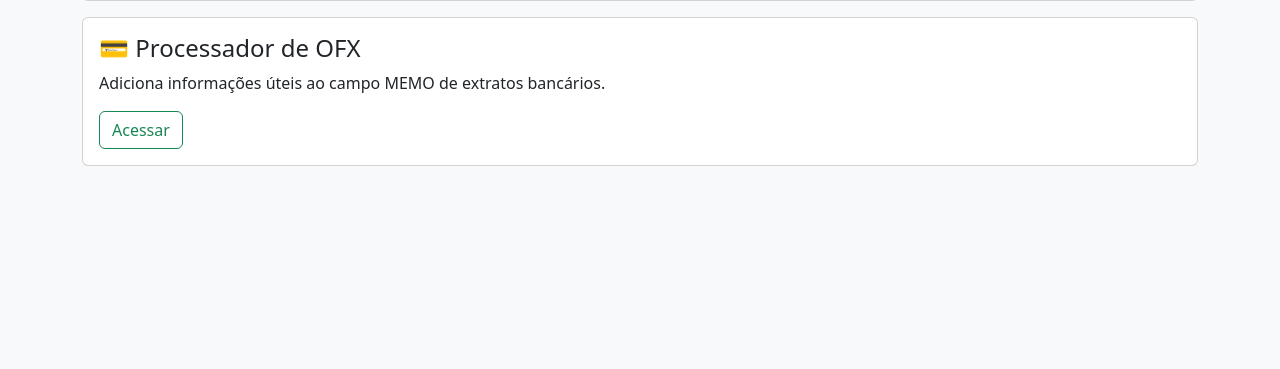
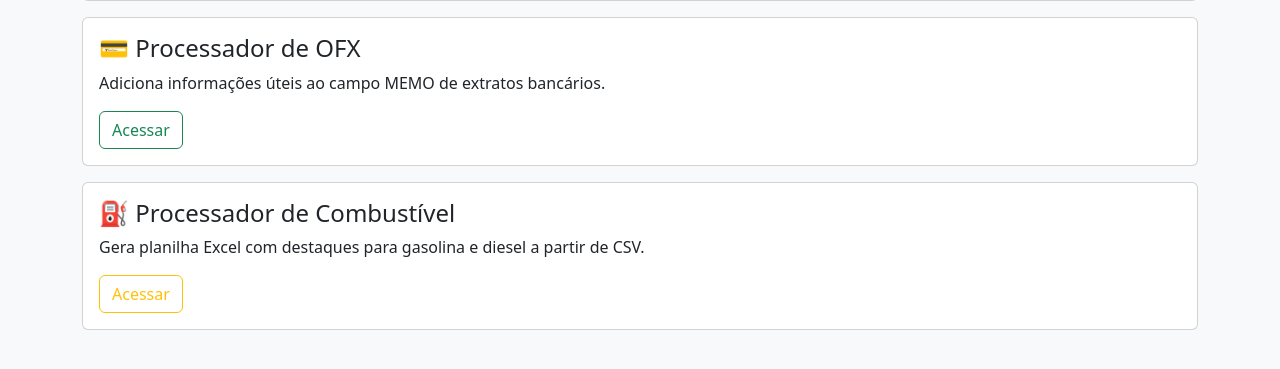
Before and after one commit to Egewarth05/Utilitarios, a Flask app: page / in a window 1280 px wide. Shown: the part 268-637 px from the top of the page. Run offline with Flask 3, Linux system fonts and the light colour scheme.

Commit message:
Update index.html

```diff
--- a/templates/index.html
+++ b/templates/index.html
@@ -9,6 +9,7 @@
   <div class="container py-5">
     <h1 class="text-primary mb-4">🔧 Utilitários Internos</h1>
 
+    <!-- Comparador de NFs -->
     <div class="card mb-3">
       <div class="card-body">
         <h4 class="card-title">📁 Comparador de NFs (RAR x PDF)</h4>
@@ -17,6 +18,7 @@
       </div>
     </div>
 
+    <!-- Processador de OFX -->
     <div class="card mb-3">
       <div class="card-body">
         <h4 class="card-title">💳 Processador de OFX</h4>
@@ -24,6 +26,16 @@
         <a href="{{ url_for('ofx_processador') }}" class="btn btn-outline-success">Acessar</a>
       </div>
     </div>
+
+    <!-- Processador de Combustível -->
+    <div class="card mb-3">
+      <div class="card-body">
+        <h4 class="card-title">⛽ Processador de Combustível</h4>
+        <p class="card-text">Gera planilha Excel com destaques para gasolina e diesel a partir de CSV.</p>
+        <a href="{{ url_for('combustivel') }}" class="btn btn-outline-warning">Acessar</a>
+      </div>
+    </div>
+
   </div>
 </body>
 </html>
```
Lines whose indentation alone changed are shown as unchanged.
